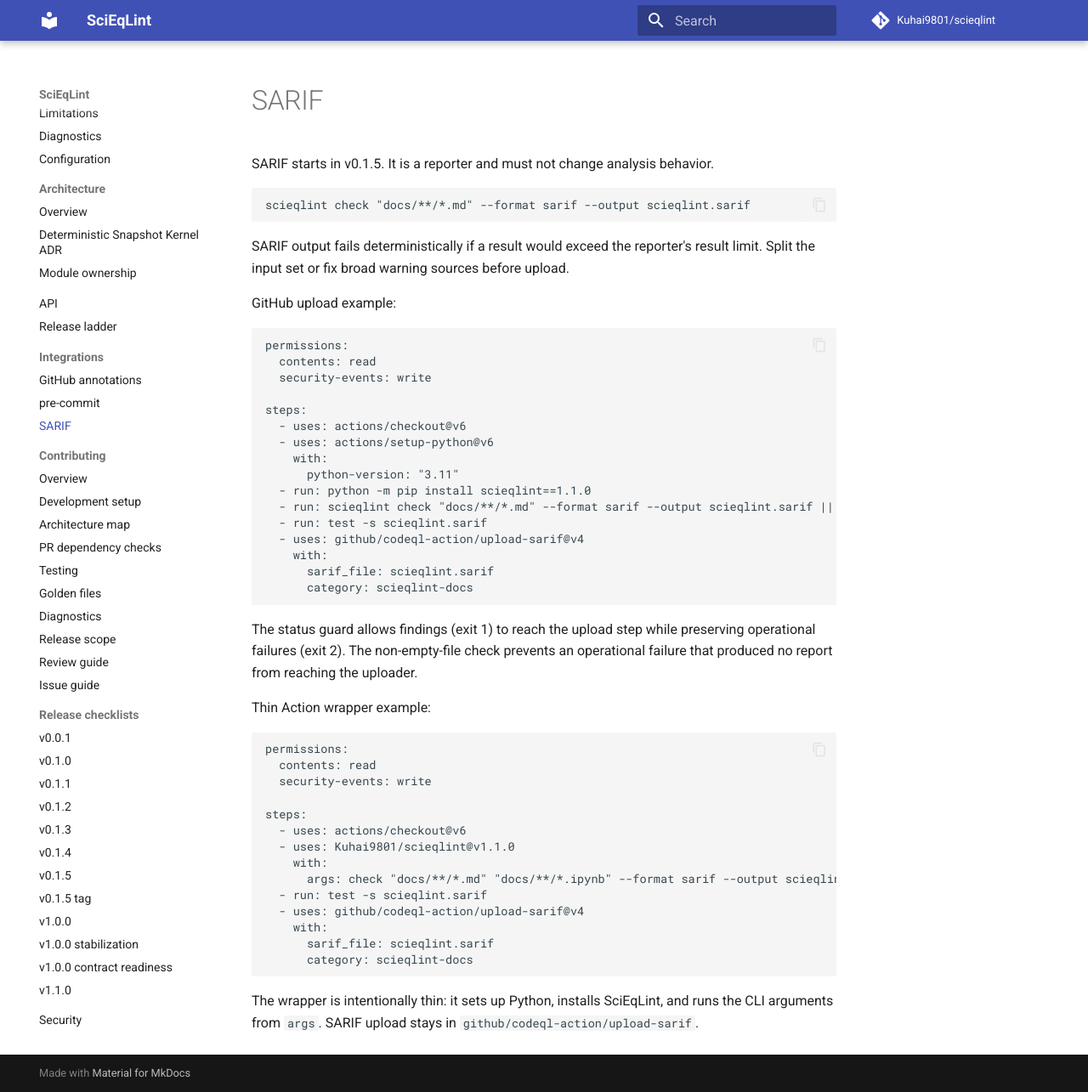
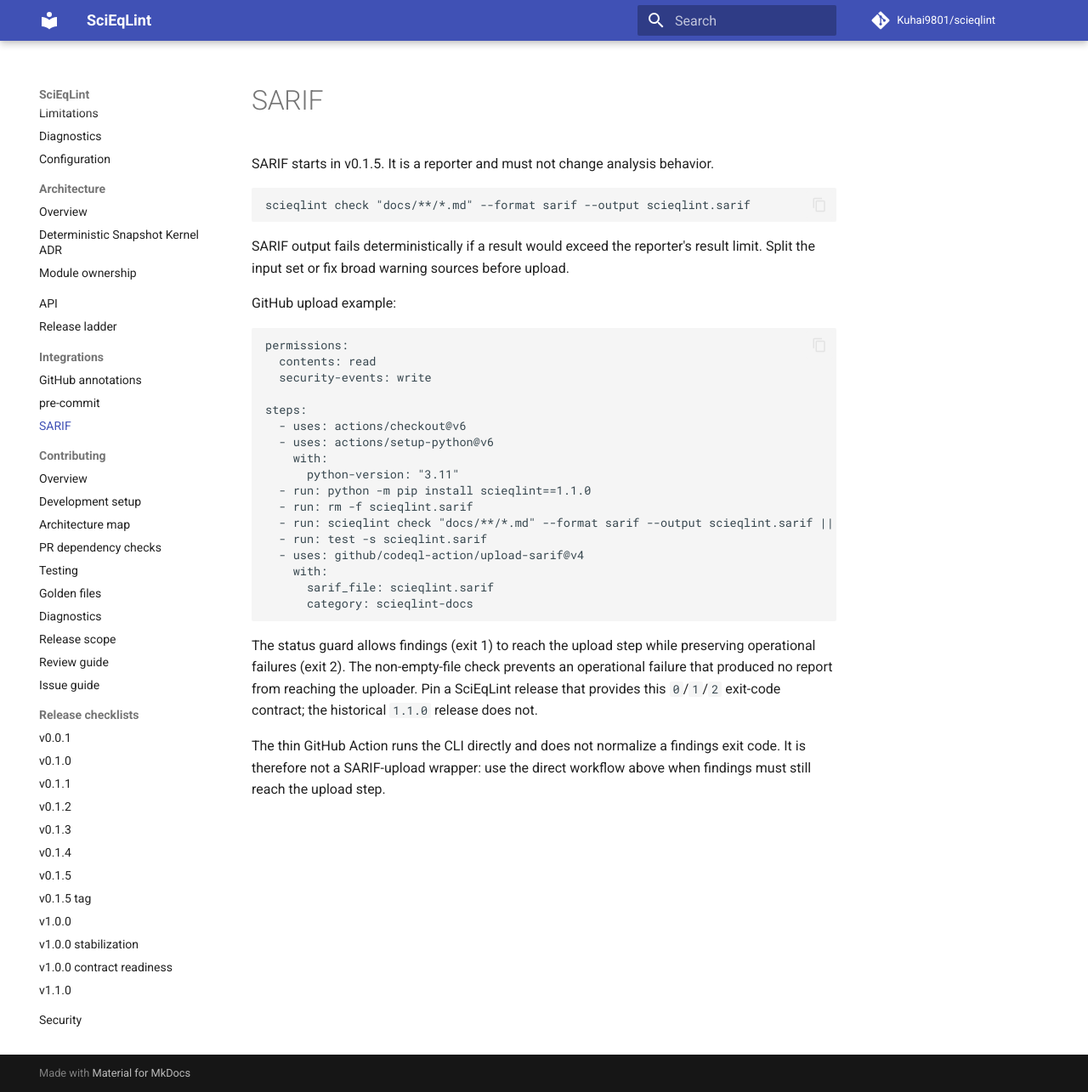
Before and after one commit to 1sgtpepper/scieqlint, an MkDocs documentation site: the page built from docs/integrations/sarif.md, in a window 1280 px wide and 1285 px high. Shown: the whole window at 85% size. Built offline with MkDocs 1.6.1 and Material for MkDocs 9.7.7, drawn with Linux system fonts in a browser that asks for light colours; comment, search, counter and statistics services are not loaded.

Commit message:
Harden SARIF upload guidance

````diff
--- a/docs/integrations/sarif.md
+++ b/docs/integrations/sarif.md
@@ -22,6 +22,7 @@
     with:
       python-version: "3.11"
   - run: python -m pip install scieqlint==1.1.0
+  - run: rm -f scieqlint.sarif
   - run: scieqlint check "docs/**/*.md" --format sarif --output scieqlint.sarif || test "$?" -eq 1
   - run: test -s scieqlint.sarif
   - uses: github/codeql-action/upload-sarif@v4
@@ -32,26 +33,10 @@
 
 The status guard allows findings (exit 1) to reach the upload step while
 preserving operational failures (exit 2). The non-empty-file check prevents an
-operational failure that produced no report from reaching the uploader.
+operational failure that produced no report from reaching the uploader. Pin a
+SciEqLint release that provides this `0`/`1`/`2` exit-code contract; the
+historical `1.1.0` release does not.
 
-Thin Action wrapper example:
-
-```yaml
-permissions:
-  contents: read
-  security-events: write
-
-steps:
-  - uses: actions/checkout@v6
-  - uses: Kuhai9801/scieqlint@v1.1.0
-    with:
-      args: check "docs/**/*.md" "docs/**/*.ipynb" --format sarif --output scieqlint.sarif
-  - run: test -s scieqlint.sarif
-  - uses: github/codeql-action/upload-sarif@v4
-    with:
-      sarif_file: scieqlint.sarif
-      category: scieqlint-docs
-```
-
-The wrapper is intentionally thin: it sets up Python, installs SciEqLint, and runs
-the CLI arguments from `args`. SARIF upload stays in `github/codeql-action/upload-sarif`.
+The thin GitHub Action runs the CLI directly and does not normalize a findings
+exit code. It is therefore not a SARIF-upload wrapper: use the direct workflow
+above when findings must still reach the upload step.
````
Also changed, not shown: SPEC.md (+4 -0 lines), 2 other files.
